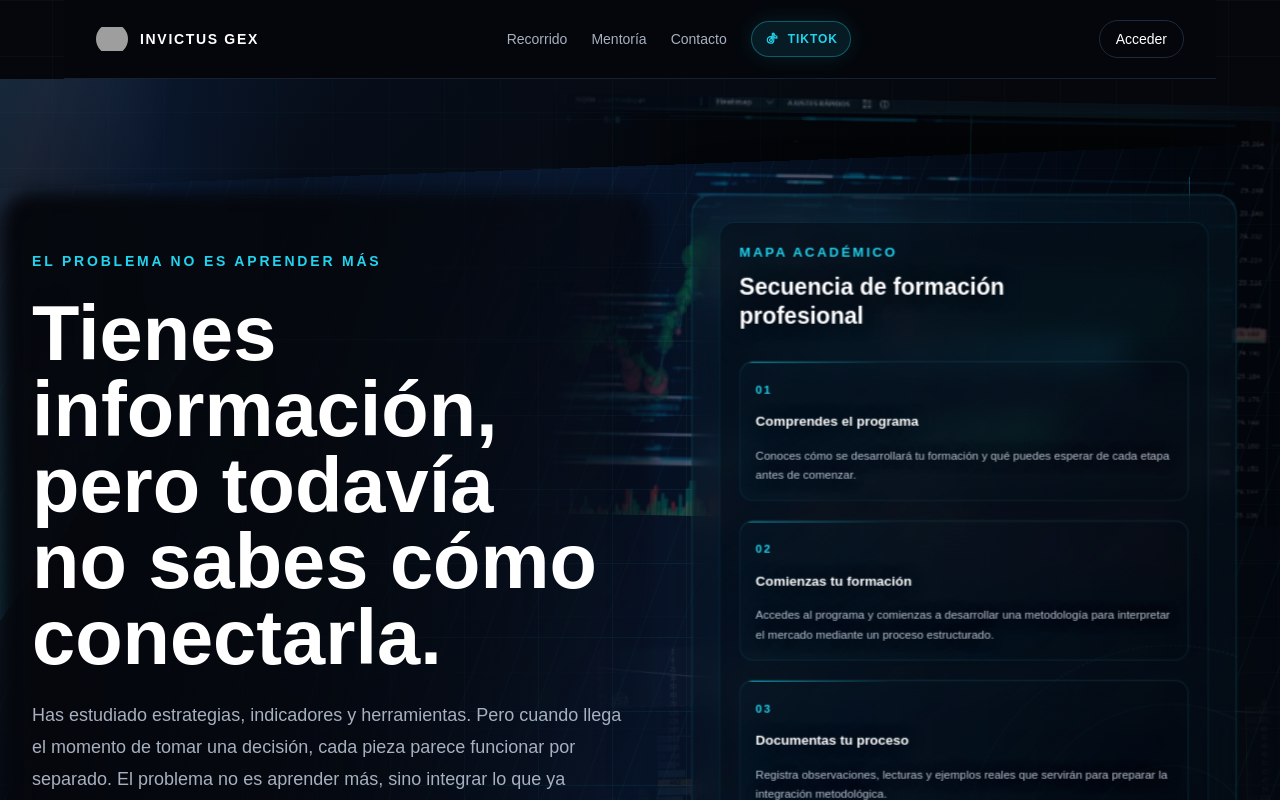
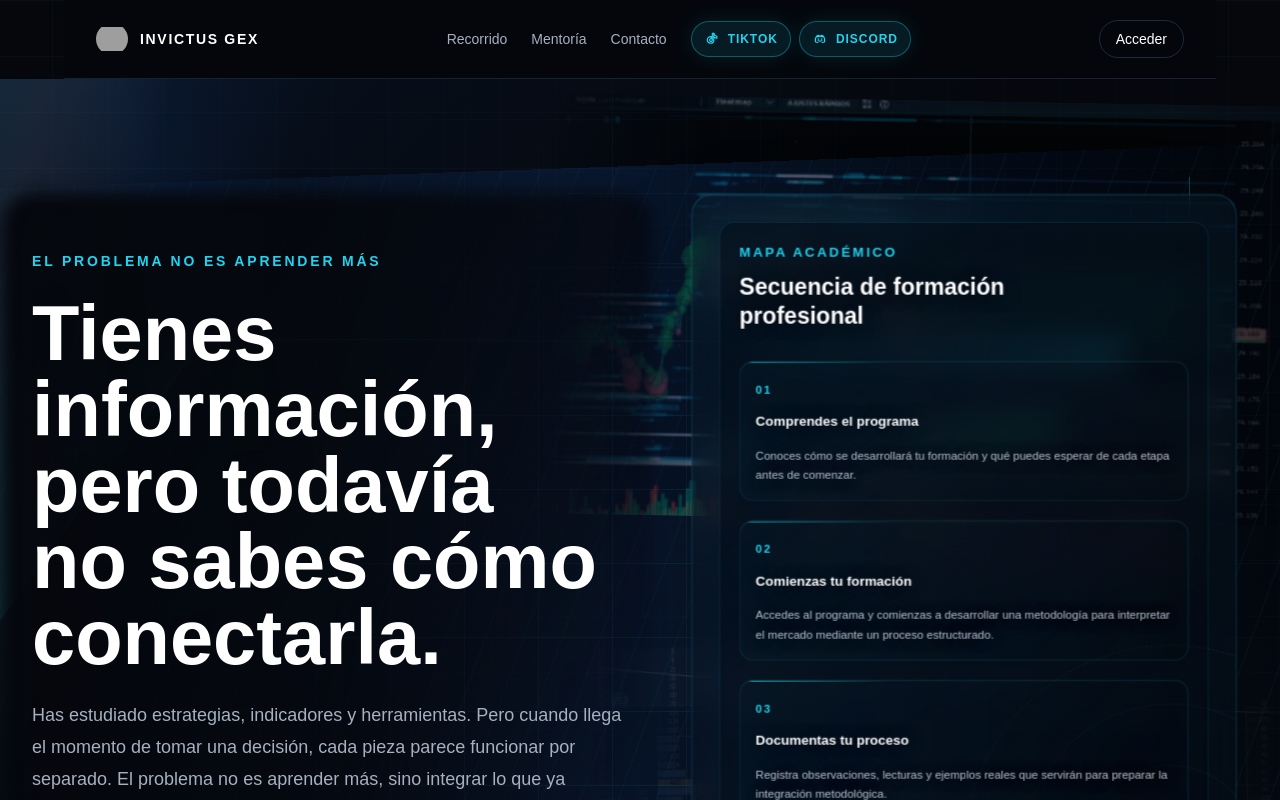
Before and after one commit to invictusgex/invictus-academy, a Next.js app: page / in a window 1280 px wide. Shown: the top 800 px of the page. Built offline with nearby package versions, Linux system fonts and the light colour scheme; no server answers; the database is empty; grey boxes are pictures that could not be loaded.

Commit message:
feat(public): add Discord social link

```diff
--- a/src/components/public/PublicTikTokLink.tsx
+++ b/src/components/public/PublicTikTokLink.tsx
@@ -1,11 +1,13 @@
 "use client";
 
+import type { ReactNode } from "react";
 import { useEffect, useState } from "react";
 
 import { useAuth } from "@/hooks/useAuth";
 
 const tiktokProfileUrl =
   "https://www.tiktok.com/@in_victus_gex?is_from_webapp=1&sender_device=pc";
+const discordInviteUrl = "https://discord.gg/VRQKuQpj8";
 
 type AcademyAccessCheck = {
   hasAcademyAccess: boolean;
@@ -38,6 +40,58 @@ function TikTokMark() {
         strokeWidth="1.8"
       />
     </svg>
+  );
+}
+
+function DiscordMark() {
+  return (
+    <svg
+      aria-hidden="true"
+      className="h-4 w-4"
+      fill="none"
+      viewBox="0 0 24 24"
+    >
+      <path
+        d="M8.25 8.7c2.25-.72 5.25-.72 7.5 0M8.8 17.25c-1.35-.18-2.64-.58-3.72-1.2-.42-2.86.18-5.74 1.75-8.3a10.9 10.9 0 0 1 3.24-1.2l.56 1.04M15.2 17.25c1.35-.18 2.64-.58 3.72-1.2.42-2.86-.18-5.74-1.75-8.3a10.9 10.9 0 0 0-3.24-1.2l-.56 1.04M9.15 14.45c.65.46 1.57.82 2.85.82s2.2-.36 2.85-.82"
+        stroke="currentColor"
+        strokeLinecap="round"
+        strokeLinejoin="round"
+        strokeWidth="1.8"
+      />
+      <path
+        d="M9.4 12.15h.02M14.58 12.15h.02"
+        stroke="currentColor"
+        strokeLinecap="round"
+        strokeWidth="2.4"
+      />
+    </svg>
+  );
+}
+
+type PublicSocialButtonProps = {
+  "aria-label": string;
+  href: string;
+  icon: ReactNode;
+  label: string;
+};
+
+function PublicSocialButton({
+  "aria-label": ariaLabel,
+  href,
+  icon,
+  label,
+}: PublicSocialButtonProps) {
+  return (
+    <a
+      aria-label={ariaLabel}
+      className="inline-flex min-h-9 items-center gap-2 rounded-full border border-[var(--color-cyan)]/35 bg-[var(--color-cyan)]/10 px-3 text-xs font-semibold tracking-[0.08em] text-[var(--color-cyan)] uppercase shadow-[0_0_24px_rgba(34,211,238,0.12)] transition hover:border-[var(--color-cyan)] hover:bg-[var(--color-cyan)]/16 hover:text-white focus-visible:outline focus-visible:outline-2 focus-visible:outline-offset-4 focus-visible:outline-[var(--color-cyan)]"
+      href={href}
+      rel="noopener noreferrer"
+      target="_blank"
+    >
+      {icon}
+      <span className="hidden sm:inline">{label}</span>
+    </a>
   );
 }
 
@@ -120,15 +174,19 @@ export function PublicTikTokLink() {
   }
 
   return (
-    <a
-      aria-label="Abrir perfil de TikTok de Invictus GEX"
-      className="inline-flex min-h-9 items-center gap-2 rounded-full border border-[var(--color-cyan)]/35 bg-[var(--color-cyan)]/10 px-3 text-xs font-semibold tracking-[0.08em] text-[var(--color-cyan)] uppercase shadow-[0_0_24px_rgba(34,211,238,0.12)] transition hover:border-[var(--color-cyan)] hover:bg-[var(--color-cyan)]/16 hover:text-white focus-visible:outline focus-visible:outline-2 focus-visible:outline-offset-4 focus-visible:outline-[var(--color-cyan)]"
-      href={tiktokProfileUrl}
-      rel="noopener noreferrer"
-      target="_blank"
-    >
-      <TikTokMark />
-      <span className="hidden sm:inline">TikTok</span>
-    </a>
+    <div className="inline-flex items-center gap-2">
+      <PublicSocialButton
+        aria-label="Abrir perfil de TikTok de Invictus GEX"
+        href={tiktokProfileUrl}
+        icon={<TikTokMark />}
+        label="TikTok"
+      />
+      <PublicSocialButton
+        aria-label="Abrir canal de Discord de Invictus GEX"
+        href={discordInviteUrl}
+        icon={<DiscordMark />}
+        label="Discord"
+      />
+    </div>
   );
 }
```
